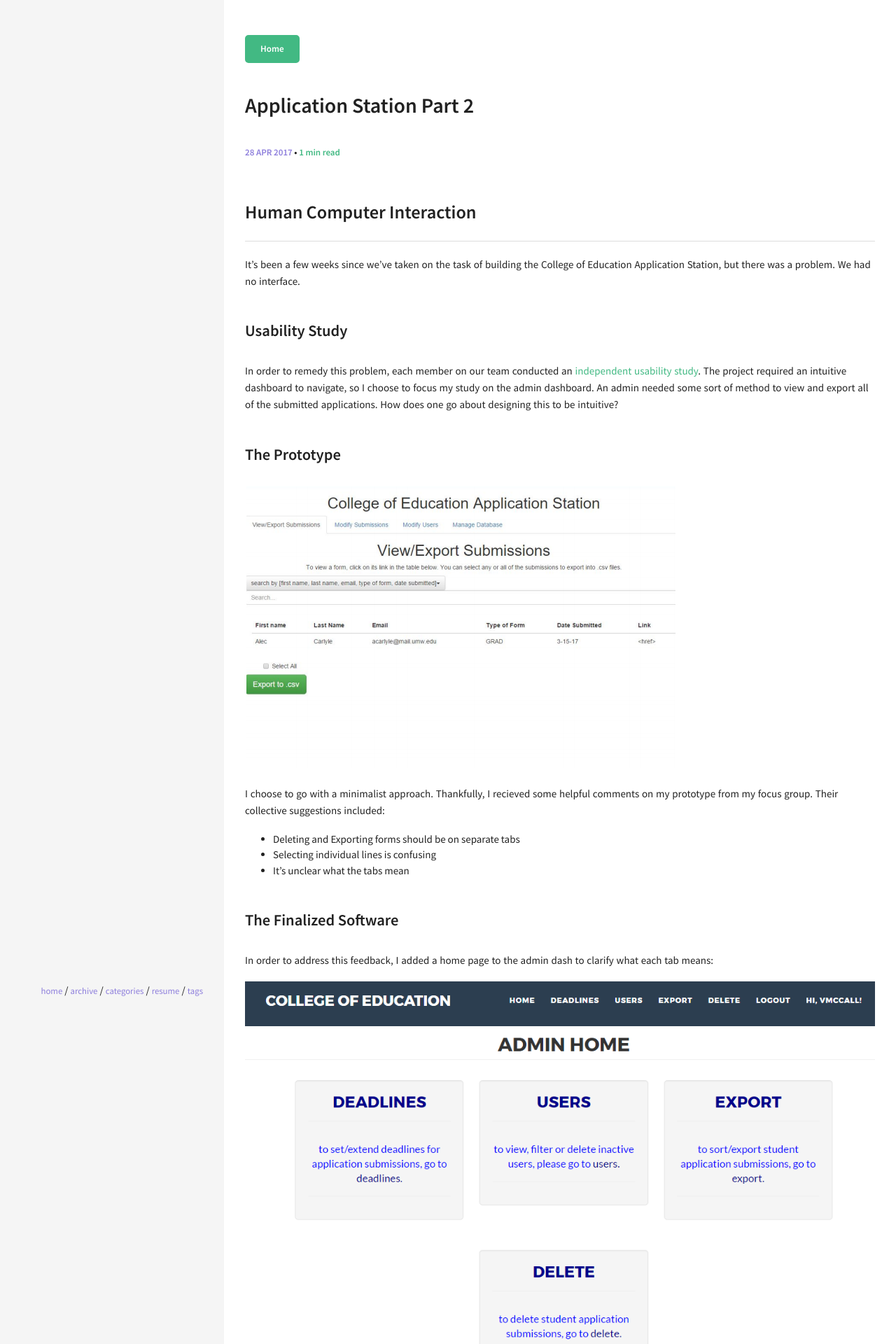
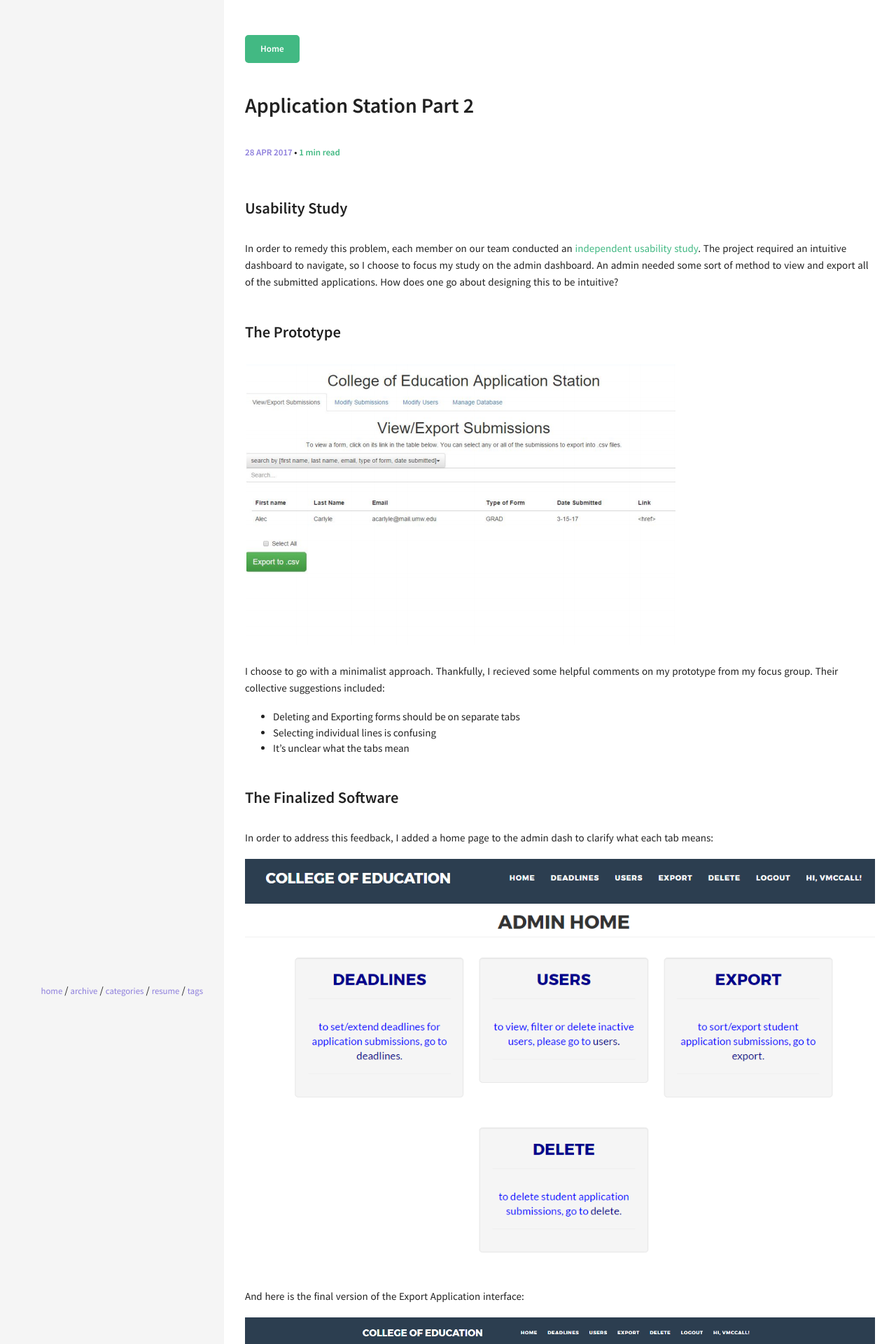
Before and after one commit to acarlyle/acarlyle.github.io, a Jekyll site: the page built from _posts/2017-04-27-application-station-part-2.md, in a window 1280 px wide. Shown: the top 1920 px of the page at 70% size. Built offline with Jekyll 4.4.1, drawn with Linux system fonts in a browser that asks for light colours.

Commit message:
Updated 2017-04-27-application-station-part-2.md

```diff
--- a/_posts/2017-04-27-application-station-part-2.md
+++ b/_posts/2017-04-27-application-station-part-2.md
@@ -4,14 +4,11 @@ date: '2017-04-27 21:03 -0400'
 author: Alec
 published: true
 categories: UMW
-excerpt: ''
-meta: ''
+excerpt: >-
+  It had been a few weeks since we had taken on the task of building the College
+  of Education Application Station, but there was a problem: we had no
+  interface.
 ---
-## Human Computer Interaction
-
-It's been a few weeks since we've taken on the task of building the College of Education Application Station, but there was a problem.  We had no interface.
-
-
 ### Usability Study
 
 In order to remedy this problem, each member on our team conducted an [independent usability study]({{ site.url }}/documents/Usabilitystudy_alec.pdf).  The project required an intuitive dashboard to navigate, so I choose to focus my study on the admin dashboard.  An admin needed some sort of method to view and export all of the submitted applications.  How does one go about designing this to be intuitive?
```
